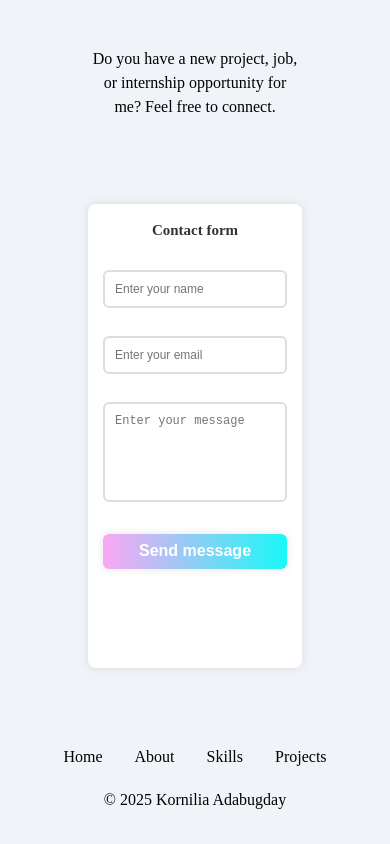
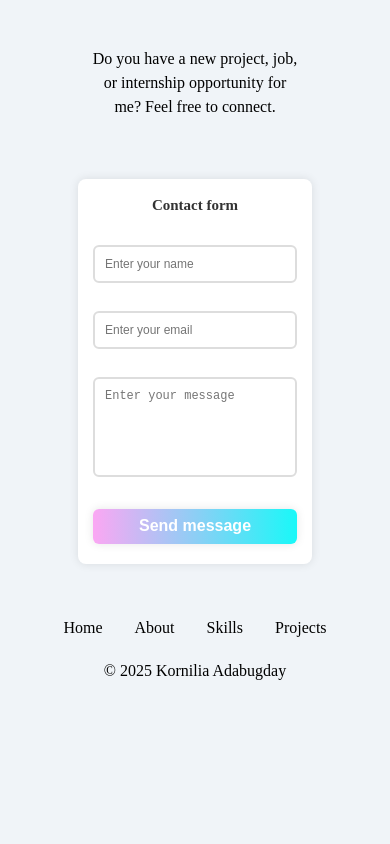
Before and after one commit to SophiaKornilia/Portfolio1.0, a React (Vite) app in the folder portfolio1.0/: page / in a window 390 px wide. Shown: the part 3323-4167 px from the top of the page. After the commit the page ends 4038 px from the top, so only its background shows below. Built offline with nearby package versions, Linux system fonts and the light colour scheme.

Commit message:
Refactor layout to improve responsiveness

```diff
--- a/portfolio1.0/src/components/Contact.css
+++ b/portfolio1.0/src/components/Contact.css
@@ -103,4 +103,10 @@
     margin: 0 auto 20px auto;
     text-align: center;
   }
+
+  form {
+    width: 60vw;
+    margin: 0;
+    height: auto;
+  }
 }
--- a/portfolio1.0/src/components/Projects.css
+++ b/portfolio1.0/src/components/Projects.css
@@ -174,7 +174,6 @@
 
   .project-image {
     width: 100%;
-
     height: 160px;
   }
 
```
